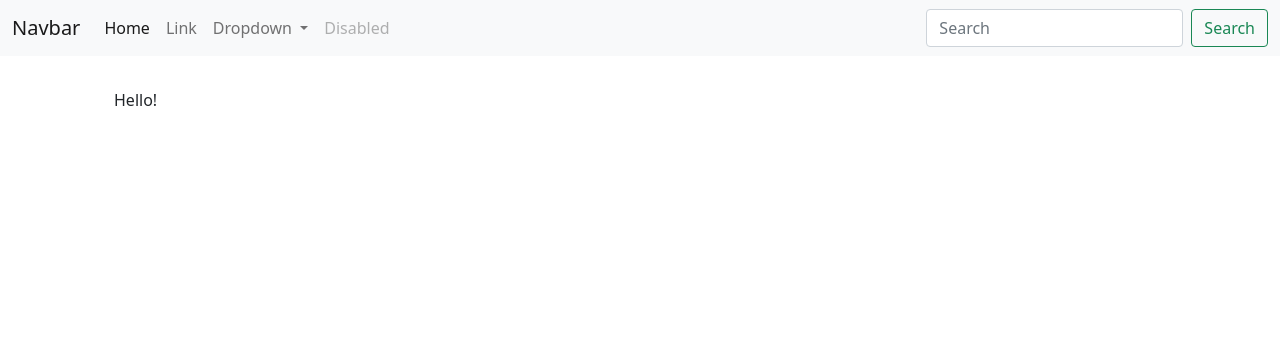
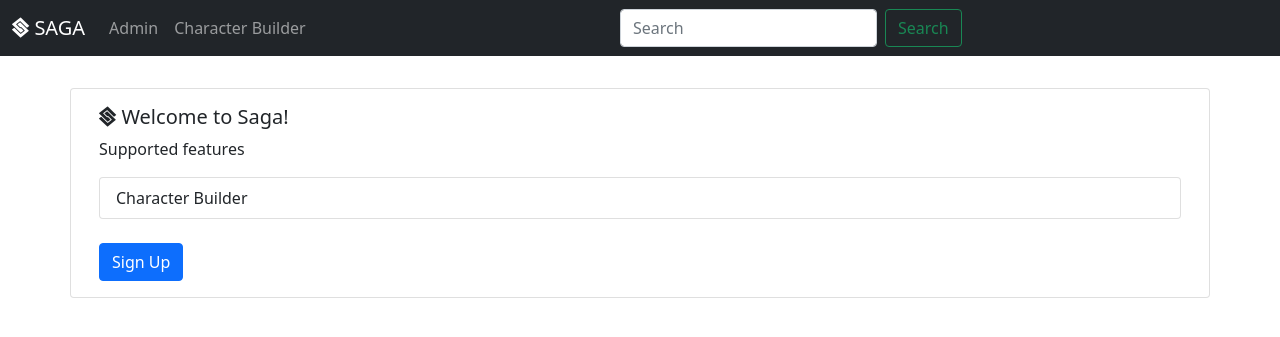
Before and after one commit to mohit4/Saga, a Django app: page /characterbuilder/ in a window 1280 px wide. Shown: the top 337 px of the page. Run offline with Django 3.2, Linux system fonts and the light colour scheme; some libraries are stand-ins or nearby versions.

Commit message:
Improved homepage

```diff
--- a/app/templates/base.html
+++ b/app/templates/base.html
@@ -8,6 +8,9 @@
     <!-- Bootstrap CSS -->
     <link href="https://cdn.jsdelivr.net/npm/bootstrap@5.0.2/dist/css/bootstrap.min.css" rel="stylesheet" integrity="sha384-EVSTQN3/azprG1Anm3QDgpJLIm9Nao0Yz1ztcQTwFspd3yD65VohhpuuCOmLASjC" crossorigin="anonymous">
 
+    <!-- including font awesome -->
+    <script src="https://kit.fontawesome.com/22cf6147d6.js" crossorigin="anonymous"></script>
+
     <title>SAGA | Go Epic</title>
   </head>
   <body>
@@ -17,7 +20,7 @@
     {% include 'messages.html' %}
 
     <div class="container">
-        <div class="row m-4 p-2">
+        <div class="row my-4 py-2">
             {% block contents %}
             {% endblock contents %}
         </div>
--- a/app/templates/index.html
+++ b/app/templates/index.html
@@ -2,6 +2,15 @@
 
 {% block contents %}
 
-Hello!
+<div class="card">
+  <div class="card-body">
+    <h5 class="card-title"><i class="fab fa-staylinked"></i> Welcome to Saga!</h5>
+    <p class="card-text">Supported features</p>
+    <ul class="list-group mb-4">
+        <li class="list-group-item">Character Builder</li>
+    </ul>
+    <a href="#" class="btn btn-primary">Sign Up</a>
+  </div>
+</div>
 
 {% endblock contents %}
--- a/app/templates/navbar.html
+++ b/app/templates/navbar.html
@@ -1,36 +1,39 @@
-<nav class="navbar navbar-expand-lg navbar-light bg-light">
+<nav class="navbar navbar-expand-lg navbar-dark bg-dark">
   <div class="container-fluid">
-    <a class="navbar-brand" href="#">Navbar</a>
+    <a class="navbar-brand" href="#"><i class="fab fa-staylinked"></i> SAGA</a>
     <button class="navbar-toggler" type="button" data-bs-toggle="collapse" data-bs-target="#navbarSupportedContent" aria-controls="navbarSupportedContent" aria-expanded="false" aria-label="Toggle navigation">
       <span class="navbar-toggler-icon"></span>
     </button>
     <div class="collapse navbar-collapse" id="navbarSupportedContent">
       <ul class="navbar-nav me-auto mb-2 mb-lg-0">
         <li class="nav-item">
-          <a class="nav-link active" aria-current="page" href="#">Home</a>
+          <a class="nav-link" href="/admin">Admin</a>
         </li>
         <li class="nav-item">
-          <a class="nav-link" href="#">Link</a>
+          <a class="nav-link" href="#">Character Builder</a>
         </li>
+      </ul>
+      <ul class="navbar-nav me-auto mb-2 mb-lg-0">
+        <form class="d-flex">
+          <input class="form-control me-2" type="search" placeholder="Search" aria-label="Search">
+          <button class="btn btn-outline-success" type="submit">Search</button>
+        </form>
+      </ul>
+      <ul class="navbar-nav mr-auto ar-2 mr-lg-0">
+        {% if user.is_authenticated %}
         <li class="nav-item dropdown">
           <a class="nav-link dropdown-toggle" href="#" id="navbarDropdown" role="button" data-bs-toggle="dropdown" aria-expanded="false">
-            Dropdown
+            {{ user.username }}
           </a>
-          <ul class="dropdown-menu" aria-labelledby="navbarDropdown">
-            <li><a class="dropdown-item" href="#">Action</a></li>
-            <li><a class="dropdown-item" href="#">Another action</a></li>
+          <ul class="dropdown-menu dropdown-menu-end" aria-labelledby="navbarDropdown">
+            <li><a class="dropdown-item" href="#"><i class="fas fa-user-circle"></i> Profile</a></li>
+            <li><a class="dropdown-item" href="#"><i class="fas fa-cog"></i> Settings</a></li>
             <li><hr class="dropdown-divider"></li>
-            <li><a class="dropdown-item" href="#">Something else here</a></li>
+            <li><a class="dropdown-item" href="#"><i class="fas fa-sign-out-alt"></i> Logout</a></li>
           </ul>
         </li>
-        <li class="nav-item">
-          <a class="nav-link disabled" href="#" tabindex="-1" aria-disabled="true">Disabled</a>
-        </li>
+        {% endif %}
       </ul>
-      <form class="d-flex">
-        <input class="form-control me-2" type="search" placeholder="Search" aria-label="Search">
-        <button class="btn btn-outline-success" type="submit">Search</button>
-      </form>
     </div>
   </div>
 </nav>
```
